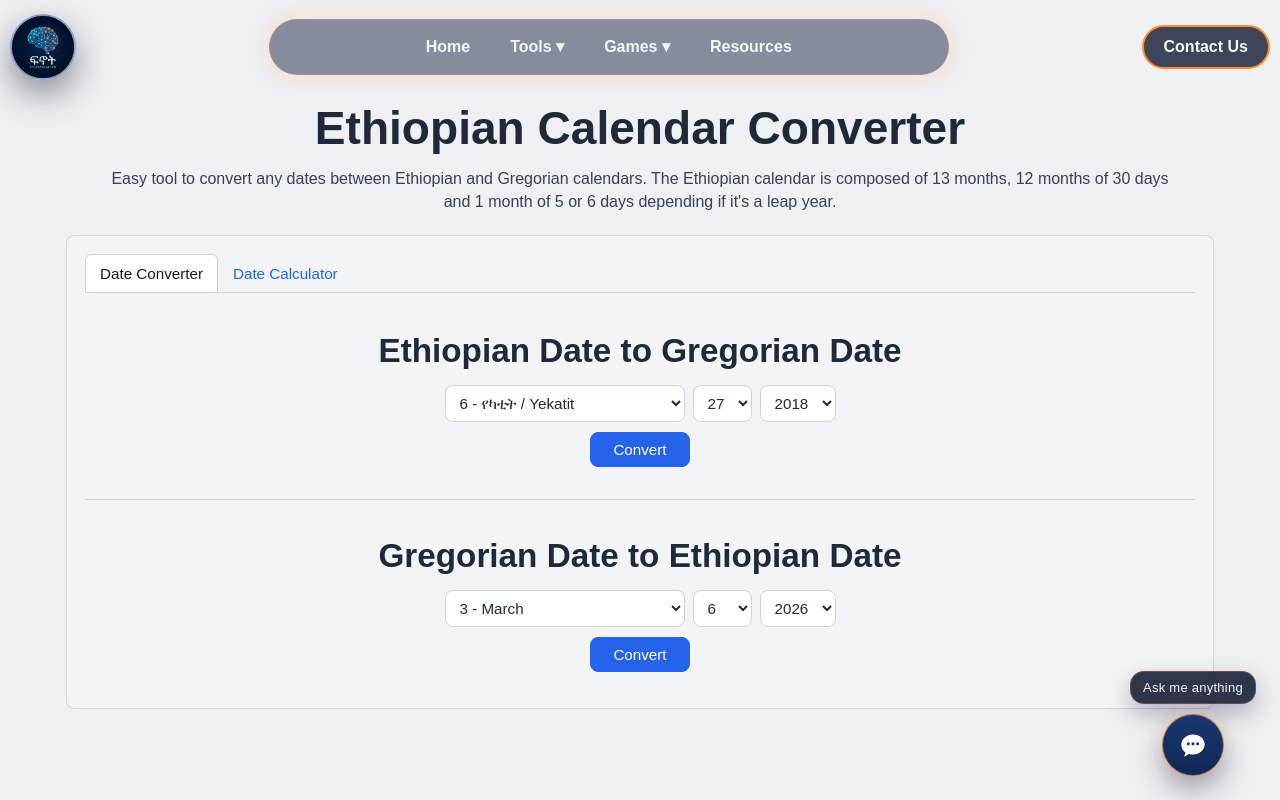
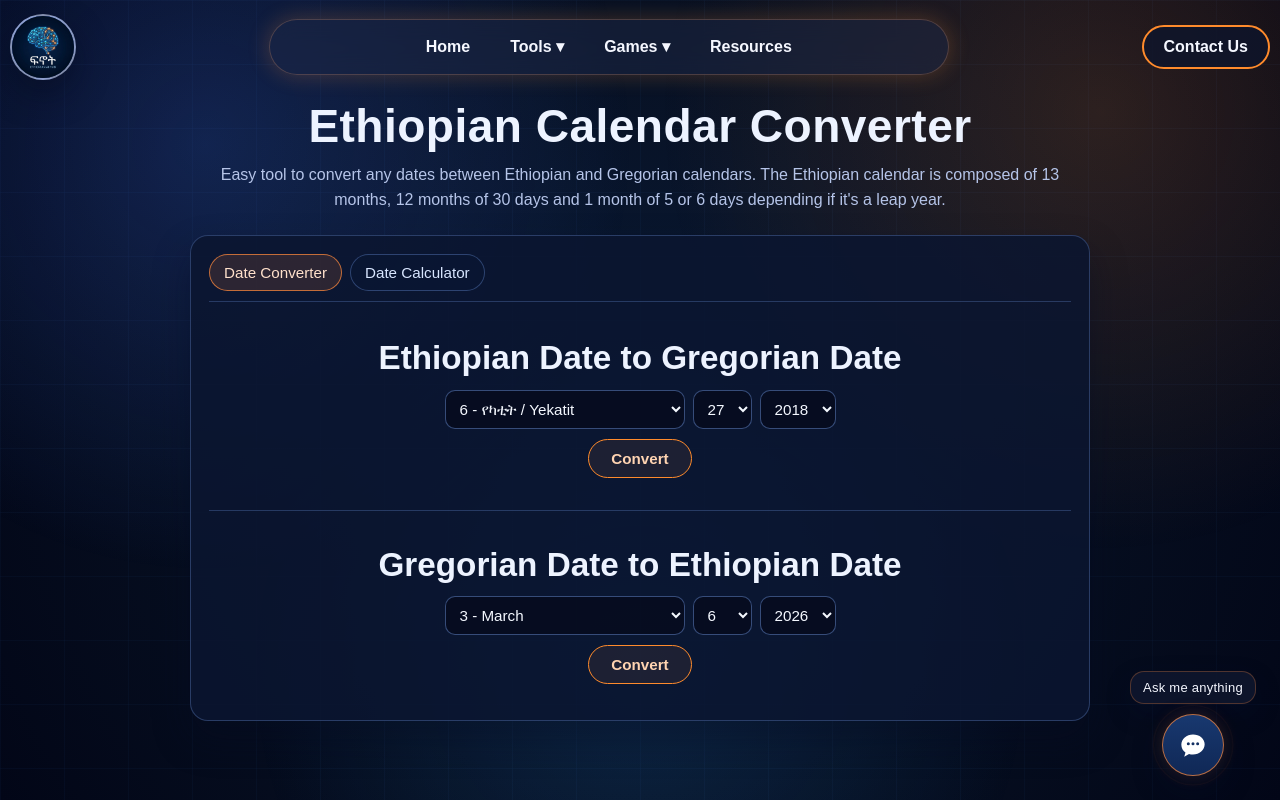
Before and after one commit to samuelabera21/Samuel_AI_Tools_App, a Flask app: page /Tools/Ethiopian_Date_Converter in a window 1280 px wide. Run offline with Flask 3, Linux system fonts and the light colour scheme.

Commit message:
update link generateor

```diff
--- a/static/css/ethiopian_date_converter.css
+++ b/static/css/ethiopian_date_converter.css
@@ -1,58 +1,99 @@
+:root {
+    --line: rgba(80, 150, 255, 0.2);
+    --panel: rgba(11, 21, 48, 0.86);
+    --soft-border: rgba(122, 165, 245, 0.28);
+    --text: #f5f7ff;
+    --muted: #b5c4e8;
+    --accent: #ff8b2c;
+}
+
 body {
-    background: #eef0f3;
-    color: #1f2937;
+    color: var(--text);
+    min-height: 100vh;
+    background: radial-gradient(circle at center, #0a1a35 0%, #071022 52%, #020617 100%);
+    overflow-x: hidden;
+}
+
+body::before,
+body::after {
+    content: "";
+    position: fixed;
+    inset: 0;
+    pointer-events: none;
+}
+
+body::before {
+    z-index: -2;
+    background:
+        linear-gradient(var(--line) 1px, transparent 1px) 0 0 / 100% 64px,
+        linear-gradient(90deg, var(--line) 1px, transparent 1px) 0 0 / 64px 100%;
+    opacity: 0.2;
+}
+
+body::after {
+    z-index: -1;
+    background:
+        radial-gradient(circle at 16% 18%, rgba(65, 118, 255, 0.22), transparent 34%),
+        radial-gradient(circle at 86% 14%, rgba(255, 139, 44, 0.16), transparent 34%),
+        radial-gradient(circle at 50% 84%, rgba(40, 155, 255, 0.14), transparent 42%);
 }
 
 .page {
-    max-width: 1180px;
-    margin: 28px auto;
+    max-width: 1120px;
+    margin: 26px auto 36px;
     padding: 0 16px;
 }
 
 .title {
     text-align: center;
-    font-size: 50px;
-    margin: 20px 0 12px;
+    font-size: clamp(2rem, 3.5vw, 2.9rem);
+    margin: 18px 0 10px;
+    color: #edf3ff;
+    font-weight: 800;
+    letter-spacing: 0.01em;
 }
 
 .subtitle {
     text-align: center;
-    max-width: 1060px;
+    max-width: 860px;
     margin: 0 auto 22px;
-    line-height: 1.45;
-    font-size: 20px;
-    color: #374151;
+    line-height: 1.55;
+    font-size: 1.05rem;
+    color: var(--muted);
 }
 
 .card {
-    border: 1px solid #d1d5db;
-    border-radius: 8px;
-    background: #f2f4f6;
+    max-width: 900px;
+    margin: 0 auto;
+    border: 1px solid var(--soft-border);
+    border-radius: 18px;
+    background: var(--panel);
     padding: 18px;
+    box-shadow: 0 18px 36px rgba(5, 12, 32, 0.36);
 }
 
 .tabs {
     display: flex;
-    gap: 0;
-    border-bottom: 1px solid #d1d5db;
+    gap: 8px;
+    flex-wrap: wrap;
+    border-bottom: 1px solid rgba(122, 165, 245, 0.26);
+    padding-bottom: 10px;
 }
 
 .tab {
-    border: 1px solid transparent;
-    border-bottom: none;
-    background: transparent;
-    color: #2563eb;
+    border: 1px solid rgba(122, 165, 245, 0.32);
+    background: rgba(10, 22, 50, 0.78);
+    color: #d8e6ff;
     cursor: pointer;
-    padding: 10px 14px;
-    border-top-left-radius: 6px;
-    border-top-right-radius: 6px;
-    font-size: 18px;
+    padding: 9px 14px;
+    border-radius: 999px;
+    font-size: 0.96rem;
 }
 
 .tab.active {
-    background: #fff;
-    border-color: #d1d5db;
-    color: #111827;
+    background: rgba(255, 138, 61, 0.14);
+    border-color: rgba(255, 138, 61, 0.72);
+    color: #ffe1cc;
 }
 
 .panel {
@@ -70,8 +111,9 @@
 
 .converter-block h2 {
     text-align: center;
-    font-size: 46px;
-    margin: 14px 0;
+    font-size: clamp(1.35rem, 2.4vw, 1.85rem);
+    margin: 12px 0;
+    color: #edf3ff;
 }
 
 .controls-row {
@@ -84,12 +126,19 @@
 
 .controls-row select,
 .controls-row input {
-    border: 1px solid #cbd5e1;
-    border-radius: 8px;
-    padding: 8px 10px;
-    font-size: 18px;
-    background: #fff;
-    color: #1f2937;
+    border: 1px solid rgba(122, 165, 245, 0.42);
+    border-radius: 10px;
+    padding: 9px 10px;
+    font-size: 0.98rem;
+    background: rgba(6, 13, 30, 0.84);
+    color: #f4f8ff;
+}
+
+.controls-row select:focus,
+.controls-row input:focus {
+    outline: none;
+    border-color: rgba(255, 138, 61, 0.72);
+    box-shadow: 0 0 0 3px rgba(255, 138, 61, 0.12);
 }
 
 #to-gregorian-month,
@@ -131,28 +181,33 @@
 }
 
 .action-row button {
-    border: 1px solid #2563eb;
-    background: #2563eb;
-    color: #fff;
-    border-radius: 8px;
-    padding: 8px 22px;
-    font-size: 20px;
+    border: 1px solid var(--accent);
+    background: rgba(255, 138, 61, 0.08);
+    color: #ffd4b2;
+    border-radius: 999px;
+    padding: 10px 22px;
+    font-size: 1rem;
+    font-weight: 700;
     cursor: pointer;
+}
+
+.action-row button:hover {
+    background: rgba(255, 138, 61, 0.2);
 }
 
 hr {
     border: none;
-    border-top: 1px solid #d1d5db;
+    border-top: 1px solid rgba(122, 165, 245, 0.26);
     margin: 14px 0;
 }
 
 .result-card {
     max-width: 100%;
     margin: 14px auto 0;
-    background: #bdd0ec;
-    border: 1px solid #a3bfdf;
-    border-radius: 8px;
-    padding: 10px 12px;
+    background: rgba(16, 35, 74, 0.95);
+    border: 1px solid rgba(122, 165, 245, 0.34);
+    border-radius: 12px;
+    padding: 12px 14px;
     display: flex;
     align-items: center;
     justify-content: space-between;
```
Also changed, not shown: other parts of static/css/ethiopian_date_converter.css (+52 -35 lines).
